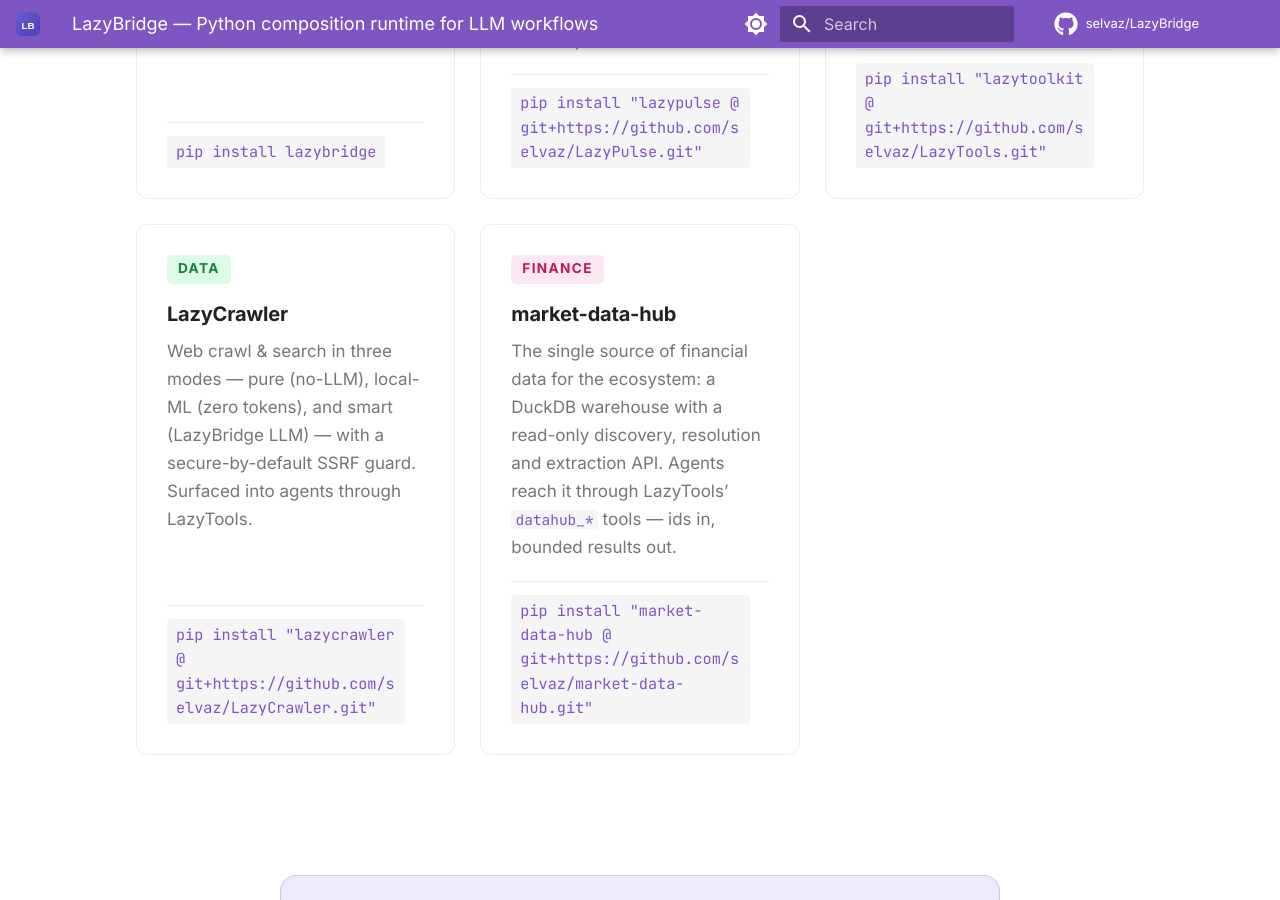
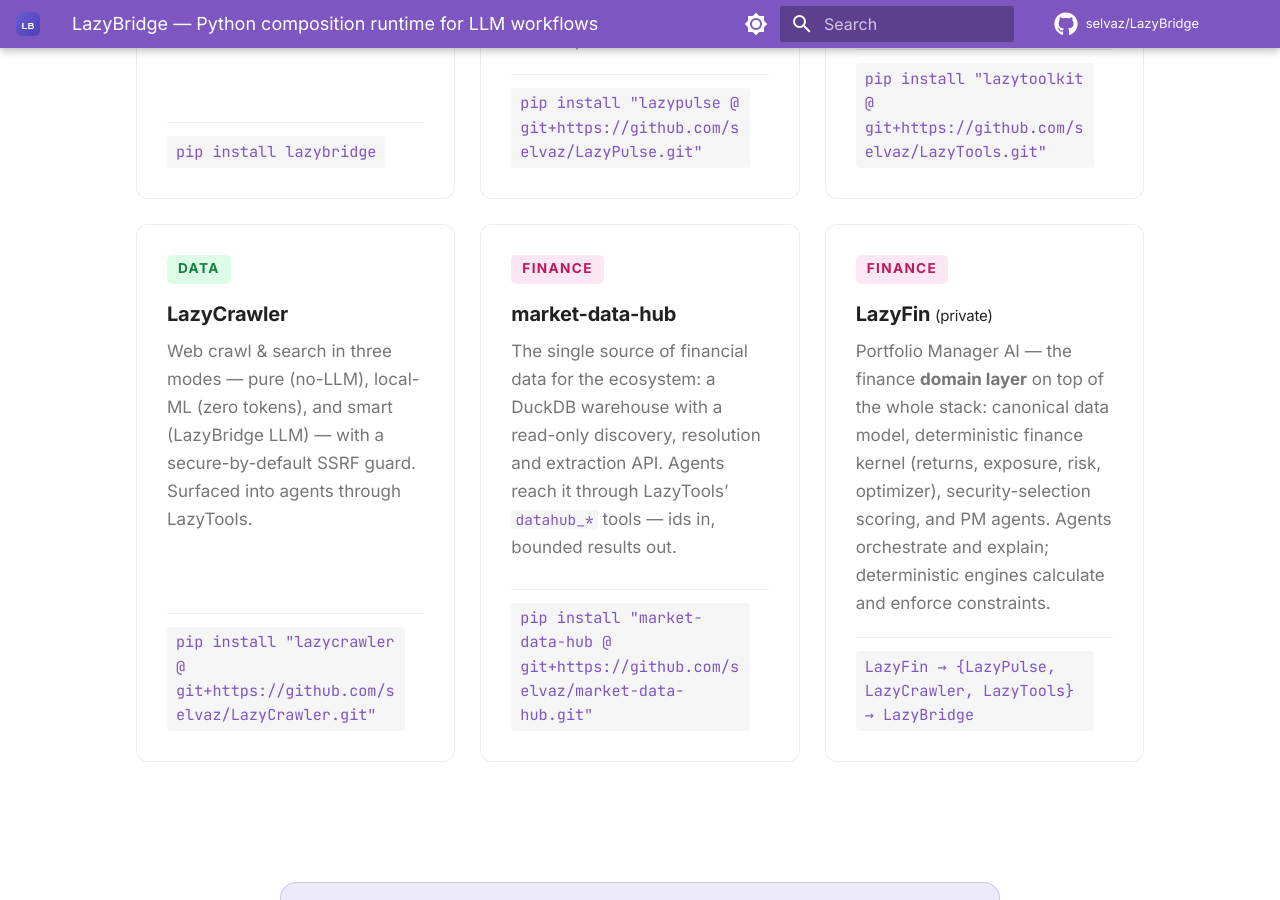
Before and after one commit to selvaz/lazybridgewebsite, an MkDocs documentation site: the page built from docs/index.md, in a window 1280 px wide and 900 px high, scrolled down 4399 px. Built offline with MkDocs 1.6.1 and Material for MkDocs 9.7.7, drawn with Linux system fonts in a browser that asks for light colours; comment, search, counter and statistics services are not loaded.

Commit message:
docs: add LazyFin card to the finance stack
Co-Authored-By: Claude Sonnet 5 <noreply@anthropic.com>

```diff
--- a/docs/index.md
+++ b/docs/index.md
@@ -267,6 +267,16 @@ description: Build LLM workflows where functions, agents, plans, humans and exte
       </div>
     </a>
 
+    <a href="https://github.com/selvaz/LazyFin" class="lb-eco-card">
+      <div class="lb-eco-card__badge lb-eco-card__badge--finance">finance</div>
+      <h3>LazyFin <span style="font-weight:400;font-size:0.75em">(private)</span></h3>
+      <p>Portfolio Manager AI &mdash; the finance <strong>domain layer</strong> on top of the whole stack: canonical data model, deterministic finance kernel (returns, exposure, risk, optimizer), security-selection scoring, and PM agents. Agents orchestrate and explain; deterministic engines calculate and enforce constraints.</p>
+      <div class="lb-eco-card__footer">
+        <code>LazyFin &rarr; {LazyPulse, LazyCrawler, LazyTools} &rarr; LazyBridge</code>
+        <span class="lb-eco-arrow">&rarr;</span>
+      </div>
+    </a>
+
   </div>
 </section>
 
```
